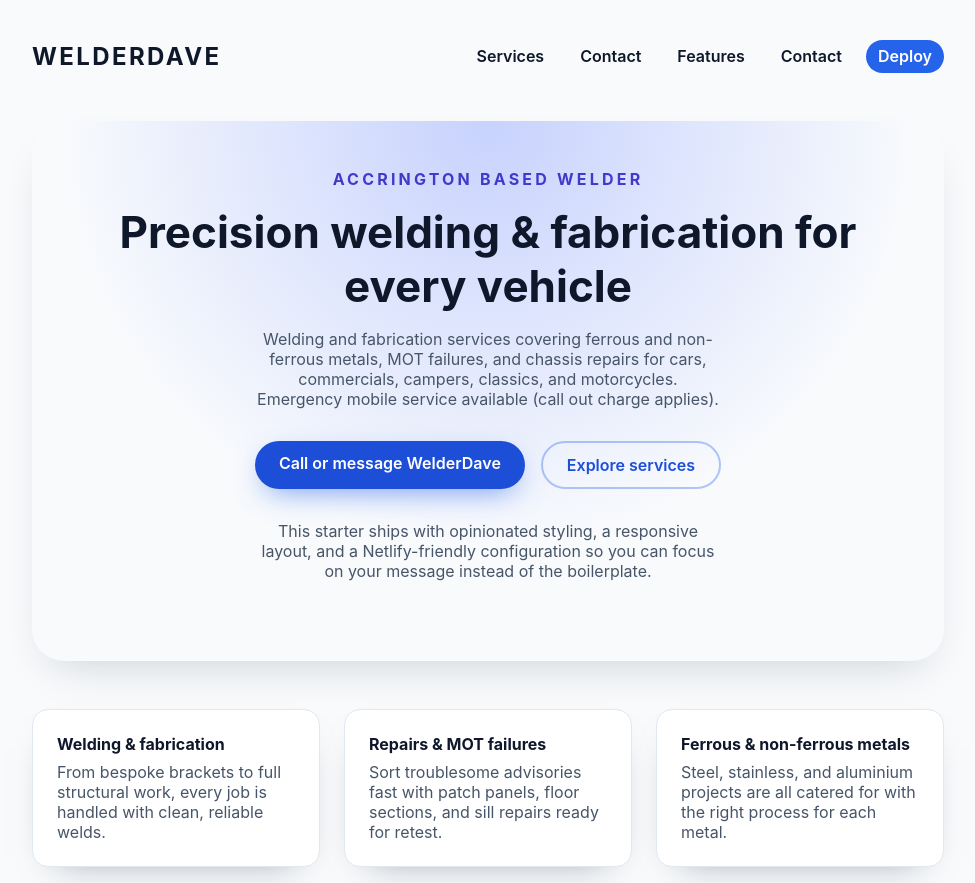
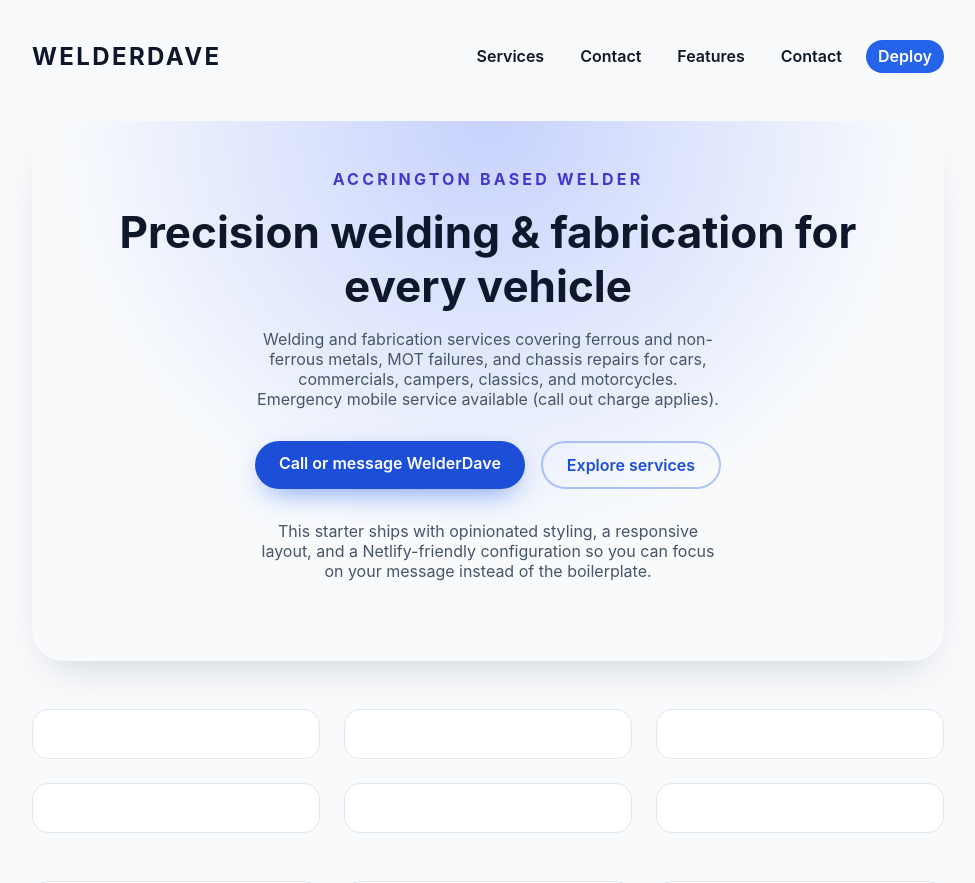
Before and after one commit to jenkinchris11/WelderDave, a Vue app in the folder vue-netlify/: page / in a window 1280 px wide. Shown: the top 883 px of the page, without its empty margins (152-1127 px from the left). Built offline with nearby package versions, Linux system fonts and the light colour scheme.

Commit message:
Update FeatureGrid.vue

```diff
--- a/vue-netlify/src/components/FeatureGrid.vue
+++ b/vue-netlify/src/components/FeatureGrid.vue
@@ -31,8 +31,6 @@ const features = [
   <section class="feature-grid">
     <div class="grid">
       <article v-for="feature in features" :key="feature.title">
-        <h4>{{ feature.title }}</h4>
-        <p>{{ feature.body }}</p>
       </article>
     </div>
   </section>
```
